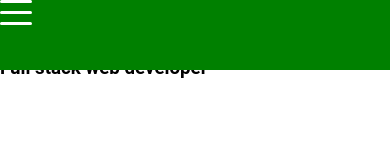
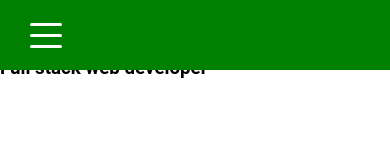
Before and after one commit to tmeyer01/portfolio, a React (Create React App) app: page / in a window 390 px wide. Shown: the top 160 px of the page. Built offline with nearby package versions, Linux system fonts and the light colour scheme.

Commit message:
centered hamburger

```diff
--- a/src/components/nav/nav.scss
+++ b/src/components/nav/nav.scss
@@ -7,6 +7,12 @@
   position: fixed;
   top:0;
   z-index: 3;
+
+  .wrapper{
+    padding: 10px 30px;
+    display: flex;
+    align-items: center;
+    width: 100%;
 
     .hamburger{
       width:32px;
@@ -26,4 +32,7 @@
       }
     }
 
+
   }
+
+}
```
Lines whose indentation alone changed are shown as unchanged.
